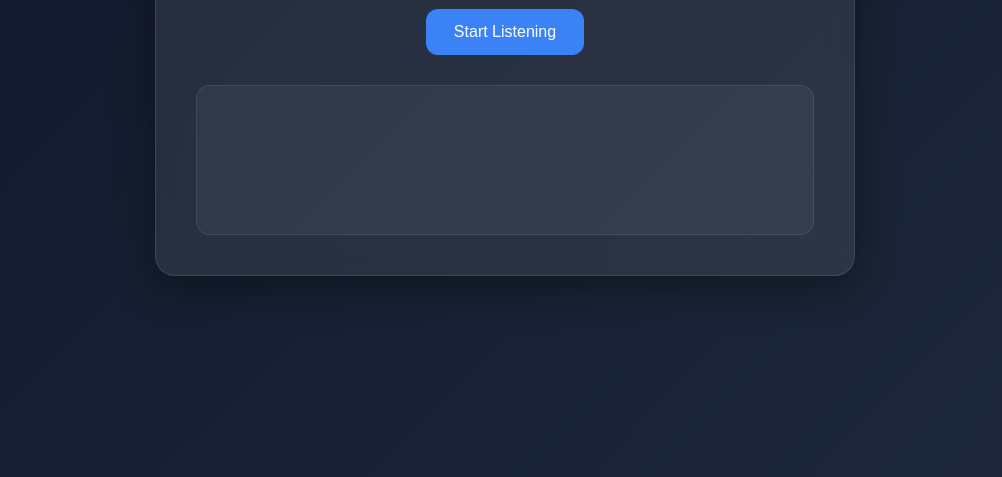
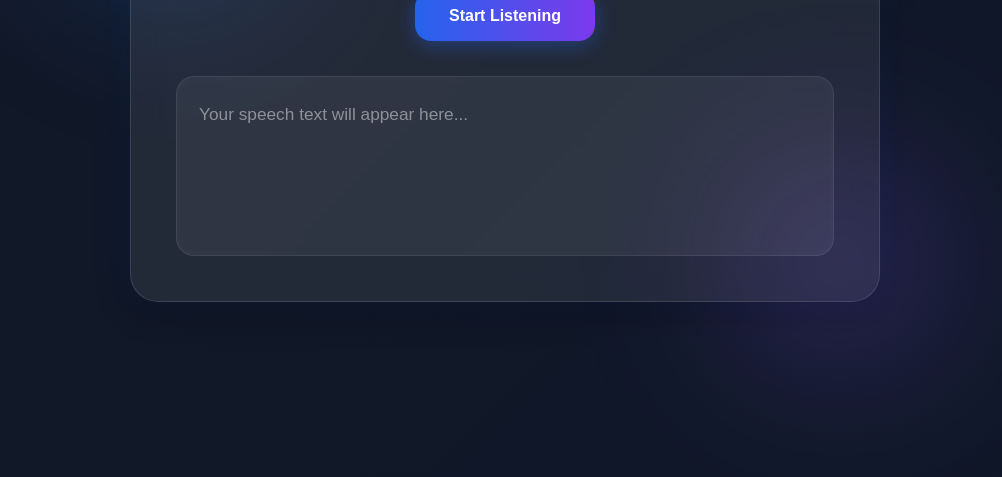
Before and after one commit to cj25mmb1a02-crypto/Website-1, a plain HTML site: page index.html in a window 1280 px wide. Shown: the part 323-800 px from the top of the page, without its empty margins (135-1137 px from the left). Drawn offline with Linux system fonts and the light colour scheme.

Commit message:
Advanced UI redesign

```diff
--- a/style.css
+++ b/style.css
@@ -5,86 +5,214 @@
 }
 
 body{
-    font-family:'Segoe UI',Tahoma,Geneva,Verdana,sans-serif;
-    background:linear-gradient(135deg,#0f172a,#1e293b);
+    font-family:'Poppins',sans-serif;
+
     min-height:100vh;
 
     display:flex;
     justify-content:center;
     align-items:center;
 
+    overflow:hidden;
+
+    background:linear-gradient(
+        -45deg,
+        #0f172a,
+        #111827,
+        #1e293b,
+        #312e81
+    );
+
+    background-size:400% 400%;
+
+    animation:bgAnimation 12s ease infinite;
+
     color:white;
     padding:20px;
 }
 
+@keyframes bgAnimation{
+    0%{
+        background-position:0% 50%;
+    }
+
+    50%{
+        background-position:100% 50%;
+    }
+
+    100%{
+        background-position:0% 50%;
+    }
+}
+
 .main-container{
     width:100%;
-    max-width:700px;
+    max-width:750px;
+
+    padding:45px;
+
+    border-radius:28px;
 
     background:rgba(255,255,255,0.08);
 
-    border:1px solid rgba(255,255,255,0.1);
+    border:1px solid rgba(255,255,255,0.12);
 
-    backdrop-filter:blur(12px);
+    backdrop-filter:blur(18px);
 
-    padding:40px;
-    border-radius:20px;
-
-    box-shadow:0 10px 40px rgba(0,0,0,0.4);
+    box-shadow:
+        0 8px 32px rgba(0,0,0,0.4),
+        0 0 30px rgba(59,130,246,0.15);
 
     text-align:center;
+
+    position:relative;
+}
+
+.main-container::before{
+    content:"";
+
+    position:absolute;
+
+    width:180px;
+    height:180px;
+
+    background:#3b82f6;
+
+    border-radius:50%;
+
+    filter:blur(90px);
+
+    top:-50px;
+    left:-50px;
+
+    opacity:0.35;
+
+    z-index:-1;
+}
+
+.main-container::after{
+    content:"";
+
+    position:absolute;
+
+    width:180px;
+    height:180px;
+
+    background:#8b5cf6;
+
+    border-radius:50%;
+
+    filter:blur(90px);
+
+    bottom:-50px;
+    right:-50px;
+
+    opacity:0.35;
+
+    z-index:-1;
 }
 
 h1{
-    font-size:3rem;
-    margin-bottom:25px;
+    font-size:3.4rem;
 
-    background:linear-gradient(to right,#60a5fa,#a78bfa);
+    margin-bottom:30px;
+
+    font-weight:700;
+
+    letter-spacing:1px;
+
+    background:linear-gradient(
+        to right,
+        #60a5fa,
+        #c084fc
+    );
+
     -webkit-background-clip:text;
     -webkit-text-fill-color:transparent;
 }
 
 button{
-    background:#3b82f6;
-    color:white;
+    border:none;
 
-    border:none;
-    padding:14px 28px;
+    padding:16px 34px;
+
+    border-radius:16px;
 
     font-size:1rem;
-    border-radius:12px;
+    font-weight:600;
 
     cursor:pointer;
 
-    transition:0.3s ease;
+    color:white;
+
+    background:linear-gradient(
+        to right,
+        #2563eb,
+        #7c3aed
+    );
+
+    transition:all 0.3s ease;
+
+    box-shadow:
+        0 4px 20px rgba(37,99,235,0.4);
 }
 
 button:hover{
-    background:#2563eb;
-    transform:translateY(-3px);
+    transform:
+        translateY(-4px)
+        scale(1.03);
+
+    box-shadow:
+        0 10px 30px rgba(124,58,237,0.45);
 }
 
 button:active{
-    transform:scale(0.97);
+    transform:scale(0.96);
 }
 
 #output{
-    margin-top:30px;
+    margin-top:35px;
 
-    min-height:150px;
+    min-height:180px;
 
-    background:rgba(255,255,255,0.05);
+    padding:22px;
+
+    border-radius:18px;
+
+    background:rgba(255,255,255,0.06);
 
     border:1px solid rgba(255,255,255,0.08);
 
-    border-radius:14px;
-
-    padding:20px;
-
-    font-size:1.1rem;
-    line-height:1.6;
-
     text-align:left;
 
+    font-size:1.08rem;
+
+    line-height:1.8;
+
     overflow-wrap:break-word;
+
+    box-shadow:
+        inset 0 0 12px rgba(255,255,255,0.03);
 }
+
+#output:empty::before{
+    content:"Your speech text will appear here...";
+
+    opacity:0.45;
+}
+
+@media(max-width:768px){
+
+    .main-container{
+        padding:30px;
+    }
+
+    h1{
+        font-size:2.4rem;
+    }
+
+    button{
+        width:100%;
+    }
+
+}
```
